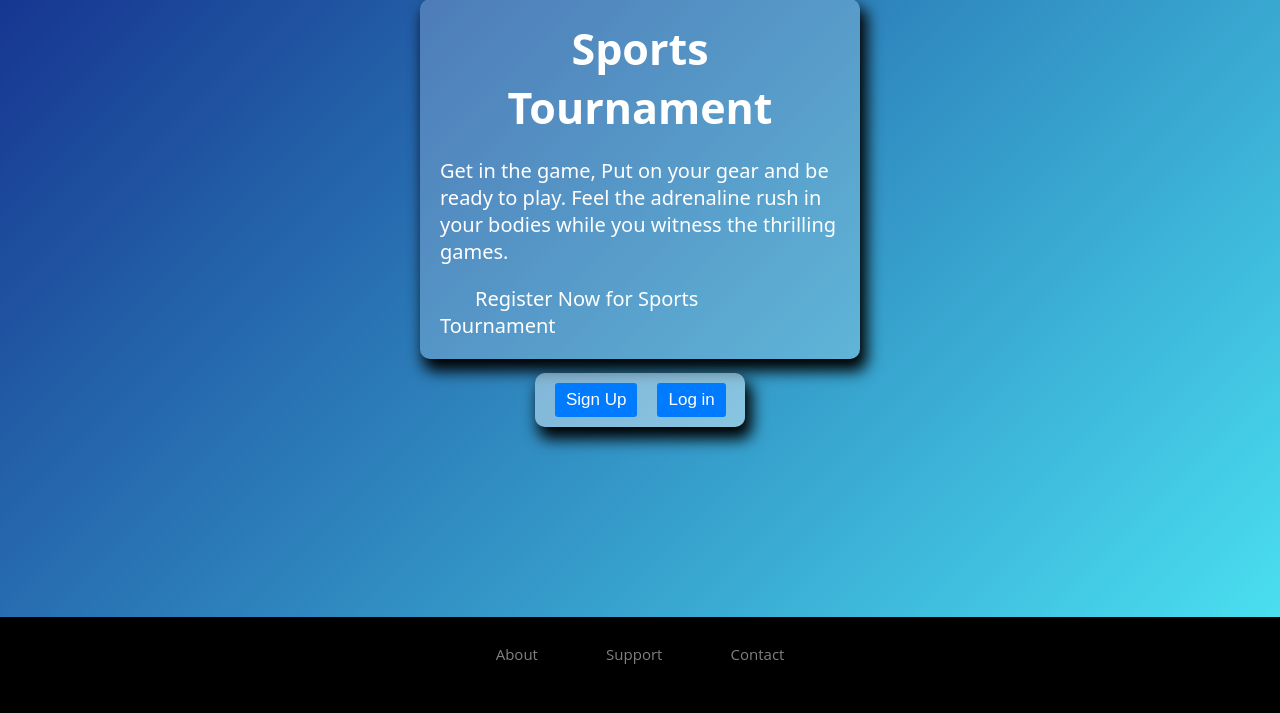
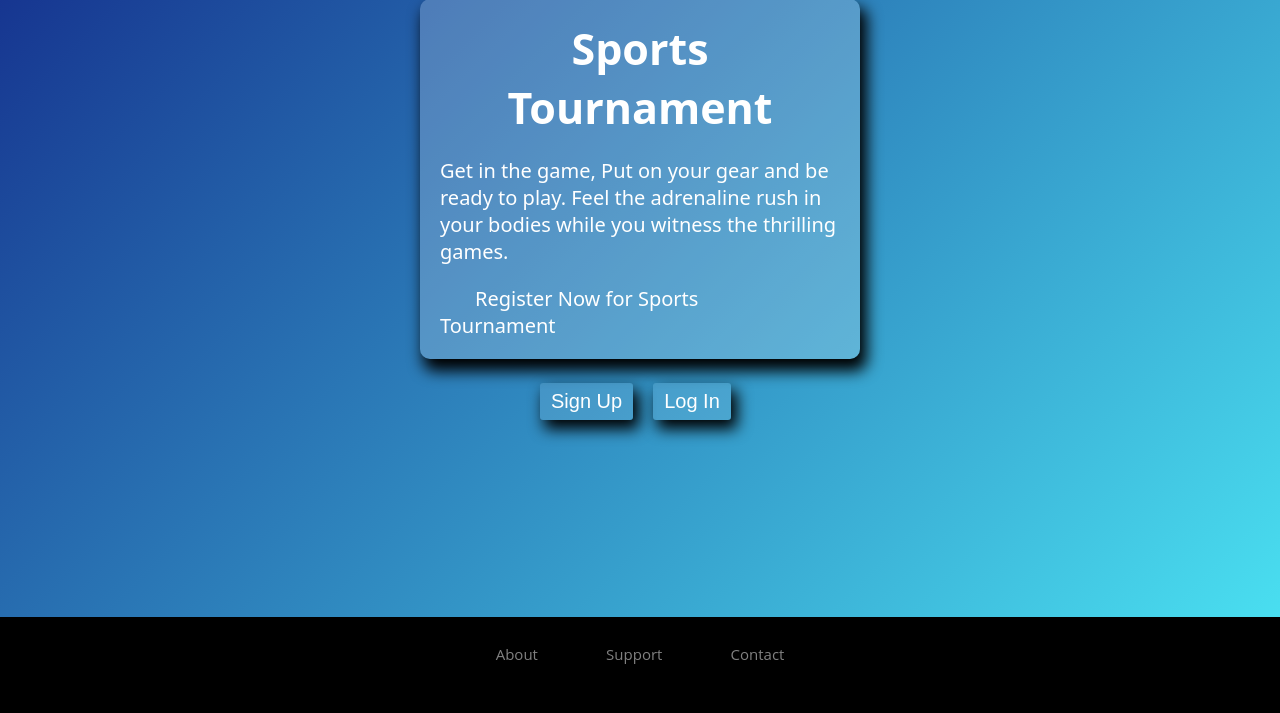
Before and after one commit to Rohanc28/Flask-registration-app, a Flask app: page / in a window 1280 px wide. Shown: the part 87-800 px from the top of the page. Run offline with Flask 2, Linux system fonts and the light colour scheme; parts of the project's set-up code (start-up, migrations or seed data) failed here and were passed over.

Commit message:
Update index.html

```diff
--- a/template/index.html
+++ b/template/index.html
@@ -190,11 +190,11 @@
         display: inline;
         padding: 0px 0px 0px 10px;
         height: auto;
-        width: 200px;
+        width: 230px;
         border-radius: 10px;
         font-size: 22px;
         color: white;
-        background: rgba(255, 255, 255, 0.4);
+
         cursor: pointer;
         transition: 0.4s cubic-bezier(0.175, 0.885, 0.32, 1.275);
 
@@ -203,11 +203,10 @@
 
         -ms-transform: translate(50%, 50%);
         transform: translate(-50%, 00%);
-        box-shadow: 5px 10px 15px 2px rgb(0, 0, 0);
       }
       .btn {
         float: left;
-        font-size: 17px;
+        font-size: 20px;
         padding: 6px 10px;
         margin: 10px;
         color: white;
@@ -223,10 +222,11 @@
         -moz-user-select: none;
         -ms-user-select: none;
         user-select: none;
-        background: rgb(0, 123, 255);
+        background-color: rgba(255, 255, 255, 0.1);
         border: 1px solid transparent;
         border-radius: 3px;
         transition: 0.5s ease;
+        box-shadow: 5px 8px 15px 1px rgb(0, 0, 0);
       }
       .btn:focus,
       .btn:active:focus {
@@ -236,11 +236,54 @@
       }
       .btn:hover,
       .btn:focus {
-        background: rgb(0, 105, 217);
+        color: black;
+        background: rgb(220, 220, 220);
         text-decoration: none;
       }
       .btn:active {
-        background: rgb(0, 105, 217);
+        background: rgb(200, 205, 200);
+        outline: 0;
+        -webkit-box-shadow: inset 0 3px 5px rgba(0, 0, 0, 0.125);
+        box-shadow: inset 0 3px 5px rgba(0, 0, 0, 0.125);
+      }
+      .btn1 {
+        float: left;
+        font-size: 20px;
+        padding: 6px 10px;
+        margin: 10px;
+        color: white;
+        display: inline-block;
+        text-decoration: none;
+        text-align: center;
+        white-space: nowrap;
+        align-items: center;
+        -ms-touch-action: manipulation;
+        touch-action: manipulation;
+        cursor: pointer;
+        -webkit-user-select: none;
+        -moz-user-select: none;
+        -ms-user-select: none;
+        user-select: none;
+        background-color: rgba(255, 255, 255, 0.1);
+        border: 1px solid transparent;
+        border-radius: 3px;
+        transition: 0.5s ease;
+        box-shadow: 5px 8px 15px 1px rgb(0, 0, 0);
+      }
+      .btn1:focus,
+      .btn:active:focus {
+        outline: thin dotted;
+        outline: 5px auto -webkit-focus-ring-color;
+        outline-offset: -2px;
+      }
+      .btn1:hover,
+      .btn:focus {
+        color: black;
+        background: rgb(220, 220, 220);
+        text-decoration: none;
+      }
+      .btn1:active {
+        background: rgb(200, 205, 200);
         outline: 0;
         -webkit-box-shadow: inset 0 3px 5px rgba(0, 0, 0, 0.125);
         box-shadow: inset 0 3px 5px rgba(0, 0, 0, 0.125);
@@ -336,7 +379,7 @@
           <input class="btn" type="submit" value="Sign Up" />
         </form>
         <form action="/login" method="post">
-          <input class="btn" type="submit" value="Log in" />
+          <input class="btn1" type="submit" value="Log In" />
         </form>
       </div>
 
@@ -351,7 +394,11 @@
           <li class="foot-ul-li">
             <a href="#">Support</a>
           </li>
-          <li class="foot-ul-li"><a href="#">Contact</a></li>
+          <li class="foot-ul-li">
+            <a href="https://www.linkedin.com/in/rohan-chaturvedi-b64b3b20a/"
+              >Contact</a
+            >
+          </li>
         </ul>
       </div>
     </body>
```
